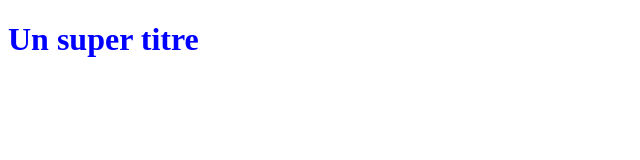
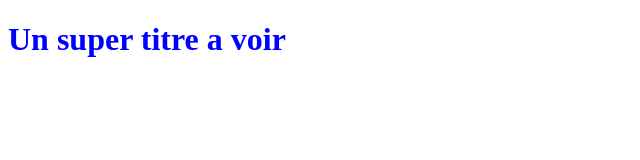
Before and after one commit to lafertas/testCourse, a plain HTML site: page index.html in a window 1280 px wide. Shown: the whole page, without its empty margins (0-640 px from the left). Drawn offline with Linux system fonts and the light colour scheme.

Commit message:
Modification du titre H1

```diff
--- a/index.html
+++ b/index.html
@@ -5,6 +5,6 @@
    <link rel="stylesheet" type="text/css" href="styles.css">
 </head>
 <body>
-   <h1>Un super titre</h1>
+   <h1>Un super titre a voir</h1>
 </body>
 </html>
```
